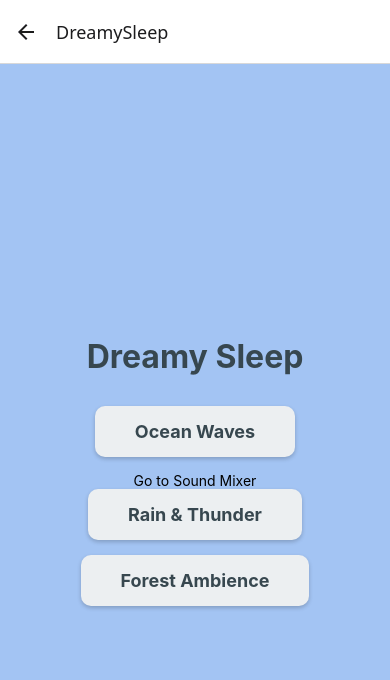
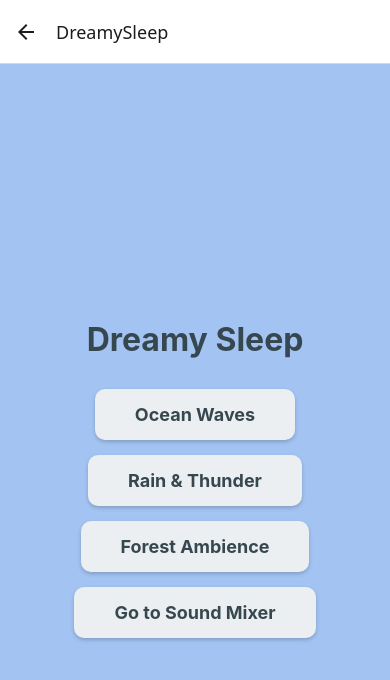
Before and after one commit to TUDublinBlanchBusinessIT/project-JessicaTemian-1, a React Native app: screen /DreamySleep in a window 390 px wide. Shown: the top 680 px of the page. Built offline with nearby package versions, Linux system fonts and the light colour scheme.

Commit message:
changed the position of go to sound mixer

```diff
--- a/DreamySleepScreen.js
+++ b/DreamySleepScreen.js
@@ -10,10 +10,6 @@ export default function DreamySleepScreen({ navigation }) {
       <TouchableOpacity style={styles.button} onPress={() => { /* Logic for Ocean Waves */ }}>
         <Text style={styles.buttonText}>Ocean Waves</Text>
       </TouchableOpacity>
-      <TouchableOpacity onPress={() => navigation.navigate('SoundMixer')}>
-  <Text>Go to Sound Mixer</Text>
-</TouchableOpacity>
-
 
       <TouchableOpacity style={styles.button} onPress={() => { /* Logic for Rain & Thunder */ }}>
         <Text style={styles.buttonText}>Rain & Thunder</Text>
@@ -21,6 +17,11 @@ export default function DreamySleepScreen({ navigation }) {
 
       <TouchableOpacity style={styles.button} onPress={() => { /* Logic for Forest Ambience */ }}>
         <Text style={styles.buttonText}>Forest Ambience</Text>
+      </TouchableOpacity>
+
+      {/* Move the "Go to Sound Mixer" button here */}
+      <TouchableOpacity onPress={() => navigation.navigate('SoundMixer')} style={styles.soundMixerButton}>
+        <Text style={styles.buttonText}>Go to Sound Mixer</Text>
       </TouchableOpacity>
     </View>
   );
@@ -55,6 +56,18 @@ const styles = StyleSheet.create({
     shadowRadius: 4,
     elevation: 5,
   },
+  soundMixerButton: {
+    backgroundColor: '#ECEFF1',
+    paddingVertical: 15,
+    paddingHorizontal: 40,
+    borderRadius: 10,
+    alignItems: 'center',
+    shadowColor: '#000',
+    shadowOffset: { width: 0, height: 2 },
+    shadowOpacity: 0.2,
+    shadowRadius: 4,
+    elevation: 5,
+  },
   buttonText: {
     fontSize: 18,
     fontWeight: 'bold',
```
